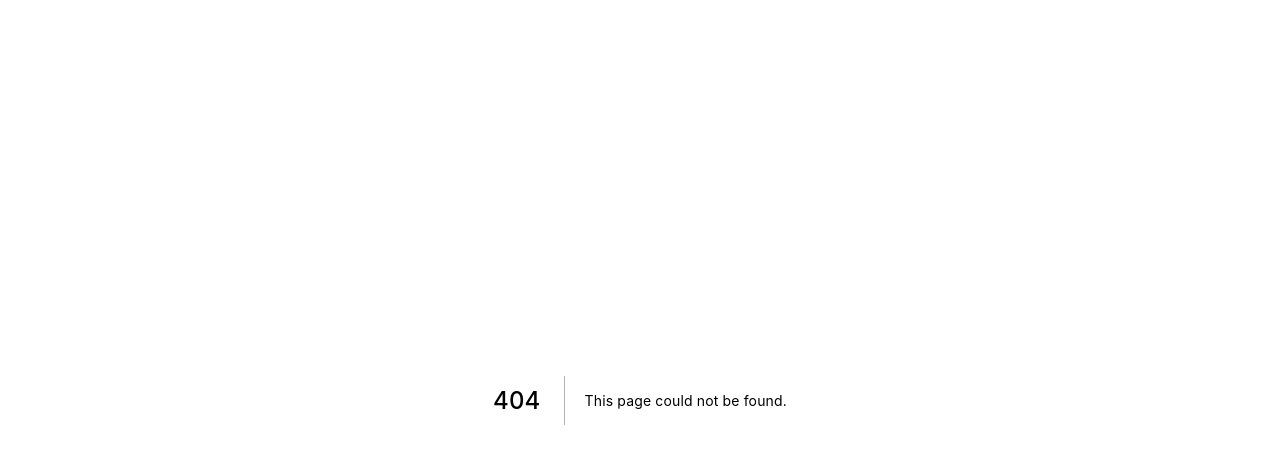
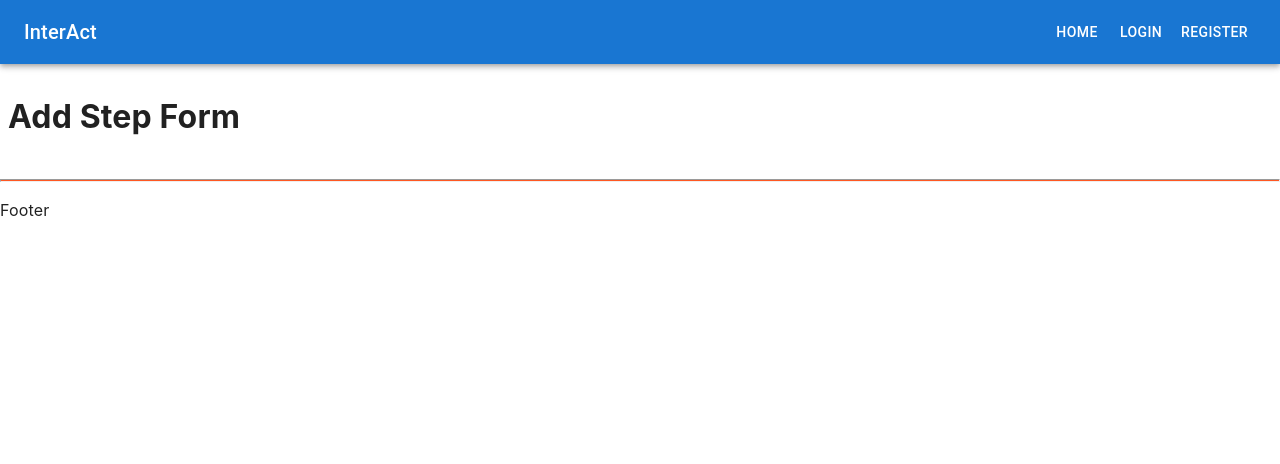
Before and after one commit to InterAct-Development/interact-frontend, a Next.js app: page /addStep in a window 1280 px wide. Before the commit this address had no page. Shown: the top 464 px of the page. Built offline with nearby package versions, Linux system fonts and the light colour scheme.

Commit message:
Initiated Add Step form static page for demo purposes

```diff
--- /dev/null
+++ b/pages/addStep.tsx
@@ -0,0 +1,25 @@
+import * as React from 'react';
+import type { NextPage } from "next";
+
+import { Body } from '../layout/Body';
+
+import { styled } from '@mui/material/styles';
+import Box from '@mui/material/Box';
+import Paper from '@mui/material/Paper';
+import Grid from '@mui/material/Grid';
+
+const AddStep: NextPage = () => {
+    return (
+        <Body>
+            <Box sx={{ flexGrow: 1, margin: 1 }}>
+                <Grid container>
+                    <>
+                        <h1>Add Step Form</h1>
+                    </>
+                </Grid>
+            </Box>
+        </Body>
+    );
+}
+
+export default AddStep;
```
